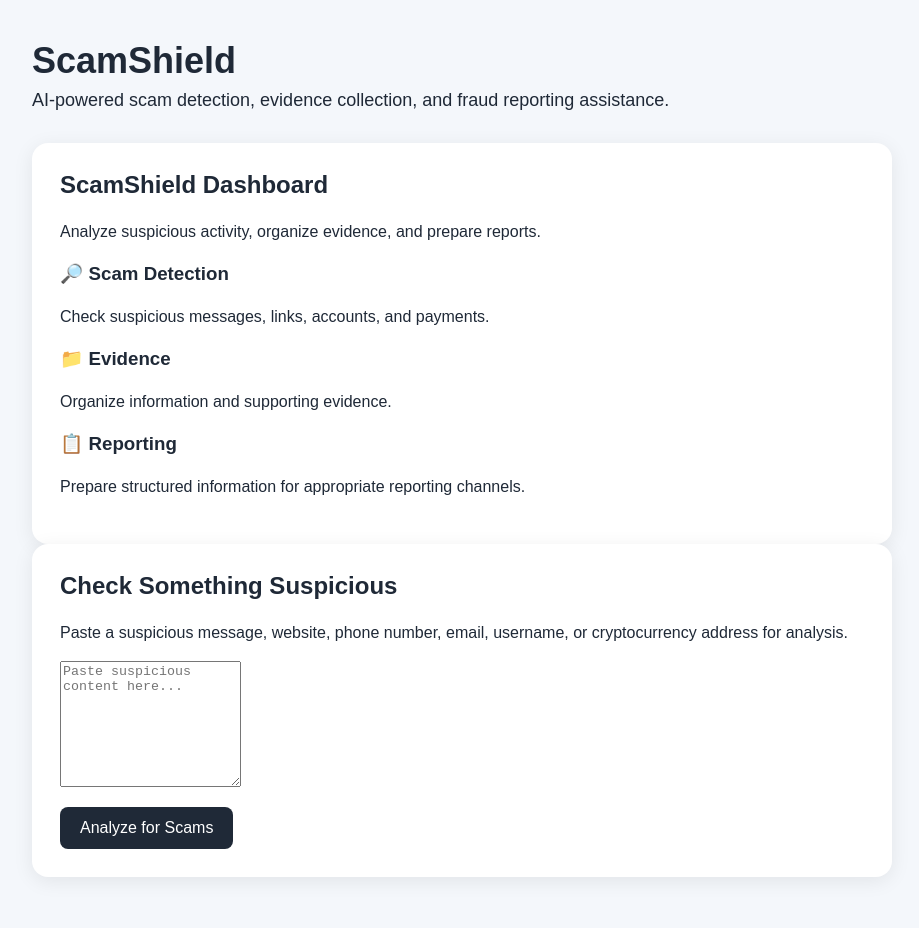
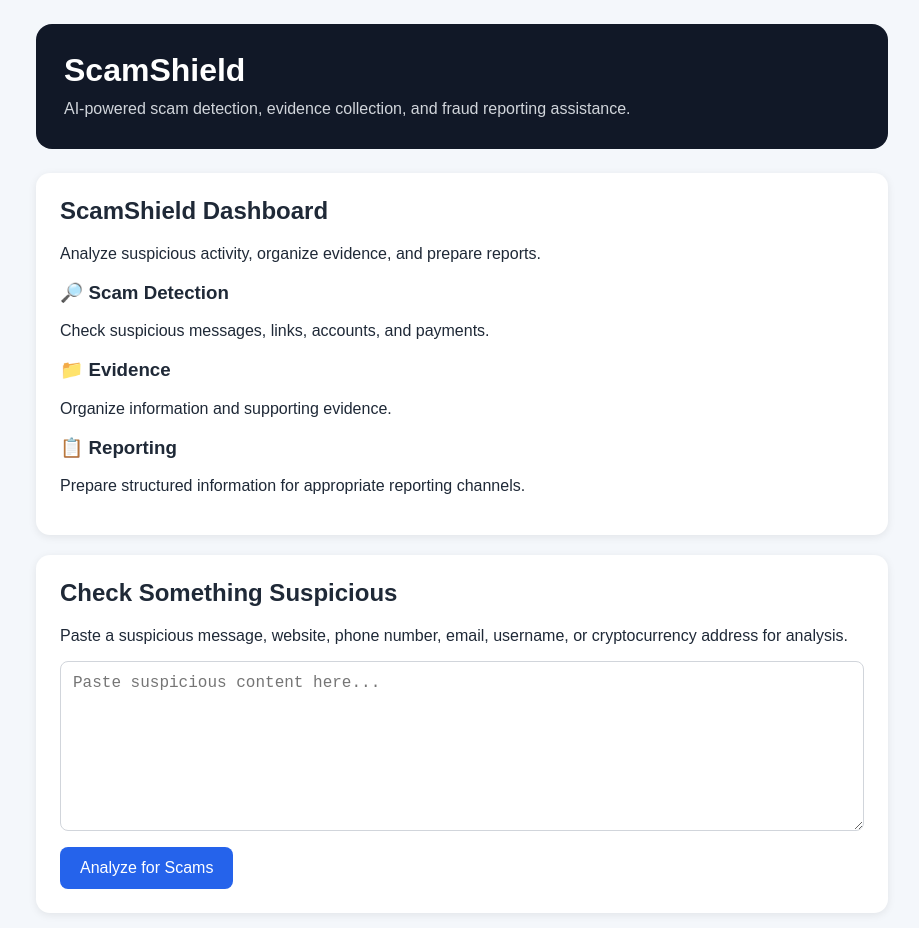
Before and after one commit to messagerangelhelper-code/ScamShield, a React (Vite) app in the folder app/: page / in a window 1280 px wide. Shown: the top 928 px of the page, without its empty margins (178-1097 px from the left). Built offline with nearby package versions, Linux system fonts and the light colour scheme.

Commit message:
Update index.css

```diff
--- a/app/src/index.css
+++ b/app/src/index.css
@@ -1,64 +1,93 @@
-:root {
-  font-family: Arial, sans-serif;
-  color: #1f2937;
-  background: #f4f7fb;
-}
-
 * {
   box-sizing: border-box;
 }
 
 body {
   margin: 0;
-  min-width: 320px;
+  font-family: Arial, sans-serif;
+  background: #f4f7fb;
+  color: #1f2937;
 }
 
 main {
   max-width: 900px;
   margin: 0 auto;
-  padding: 40px 20px;
+  padding: 24px;
 }
 
 header {
-  margin-bottom: 32px;
+  background: #111827;
+  color: white;
+  padding: 28px;
+  border-radius: 16px;
+  margin-bottom: 24px;
 }
 
 header h1 {
   margin: 0 0 8px;
-  font-size: 36px;
+  font-size: 32px;
 }
 
 header p {
   margin: 0;
-  font-size: 18px;
+  line-height: 1.5;
+  color: #d1d5db;
 }
 
 section {
   background: white;
-  padding: 28px;
-  border-radius: 16px;
-  box-shadow: 0 4px 20px rgba(0, 0, 0, 0.08);
+  padding: 24px;
+  margin-bottom: 20px;
+  border-radius: 14px;
+  box-shadow: 0 2px 8px rgba(0, 0, 0, 0.08);
 }
 
-section h2 {
+h2 {
   margin-top: 0;
 }
 
-section p {
-  line-height: 1.6;
-}
-
 button {
-  margin-top: 16px;
+  background: #2563eb;
+  color: white;
+  border: none;
   padding: 12px 20px;
-  border: 0;
   border-radius: 8px;
-  background: #1f2937;
-  color: white;
   font-size: 16px;
   cursor: pointer;
 }
 
 button:hover {
-  opacity: 0.9;
+  background: #1d4ed8;
 }
+
+textarea,
+input {
+  width: 100%;
+  padding: 12px;
+  border: 1px solid #d1d5db;
+  border-radius: 8px;
+  font-size: 16px;
+  margin-bottom: 12px;
+}
+
+ul {
+  line-height: 1.8;
+}
+
+@media (max-width: 600px) {
+  main {
+    padding: 14px;
+  }
+
+  header {
+    padding: 20px;
+  }
+
+  header h1 {
+    font-size: 26px;
+  }
+
+  section {
+    padding: 18px;
+  }
+}
```
